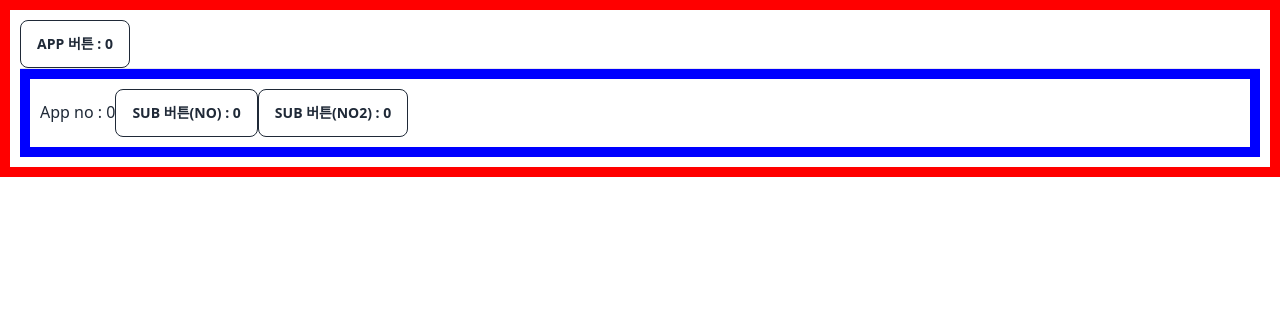
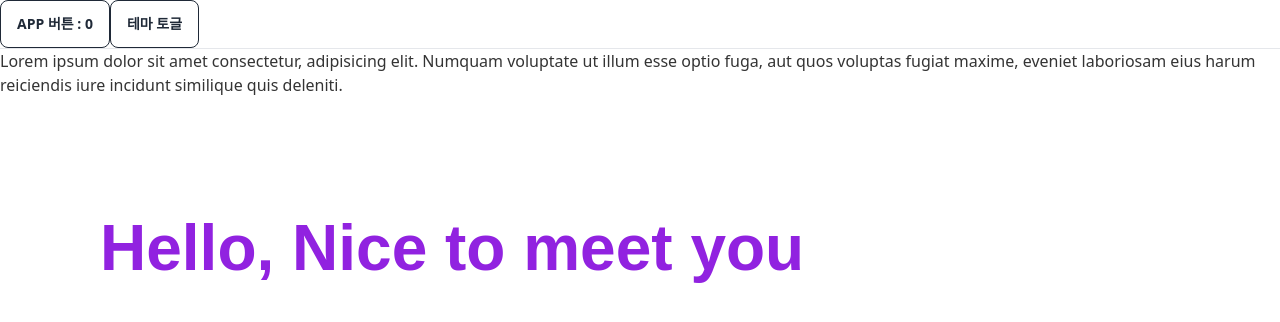
Before and after one commit to kkwonju/2023_04_react_test, a React (Create React App) app: page / in a window 1280 px wide. Shown: the top 322 px of the page. Built offline with nearby package versions, Linux system fonts and the light colour scheme; the HTML template or start-up script is replaced by a standard one; a web font is replaced by a local one.

Commit message:
dark모드

```diff
--- a/src/App.js
+++ b/src/App.js
@@ -1,64 +1,40 @@
 import React, { useEffect, useState } from "react";
 
 let AppCallCount = 0;
-let SubCallCount = 0;
-
-function Sub({ appNo }) {
-  SubCallCount++;
-  console.log(`SubCallCount : ${SubCallCount}`);
-
-  const [no, setNo] = useState(0);
-  const [no2, setNo2] = useState(0);
-
-  useEffect(() => {
-    console.log('effect 1 : 단 한 번 실행');
-  }, []);
-
-  useEffect(() => {
-    console.log('effect 2 : 부모(App)의 appNo가 바뀔 때마다 실행');
-  }, [appNo]);
-
-  useEffect(() => {
-    console.log('effect 3 : 나(Sub)의 no가 바뀔 때마다 실행');
-  }, [no]);
-
-  useEffect(() => {
-    console.log('effect 4 : appNo 혹은 no가 변경될 때마다 실행');
-  }, [appNo, no]);
-
-  useEffect(() => {
-    console.log('effect 5 : 매번 실행');
-  });
-
-  return (
-    <>
-      <div style={{ border: "10px solid blue", padding: 10 }}>
-        App no : {appNo}
-        <button className="btn btn-outline" onClick={() => setNo(no + 1)}>
-          Sub 버튼(No) : {no}
-        </button>
-        <button className="btn btn-outline" onClick={() => setNo2(no2 + 1)}>
-          Sub 버튼(No2) : {no2}
-        </button>
-      </div>
-    </>
-  );
-}
 
 function App() {
   AppCallCount++;
   console.log(`AppCallCount : ${AppCallCount}`);
 
   const [no, setNo] = useState(0);
+  const [isDark, setIsDark] = useState(false);
+
+  useEffect(() => {
+    const html = document.getElementsByTagName("html")[0];
+
+    if (isDark) {
+      html.classList.add("dark");
+    } else {
+      html.classList.remove("dark");
+    }
+  }, [isDark]);
 
   return (
     <>
-      <div style={{ border: "10px solid red", padding: 10 }}>
+      <div>
         <button className="btn btn-outline" onClick={() => setNo(no + 1)}>
           App 버튼 : {no}
         </button>
+        <button className="btn btn-outline" onClick={() => setIsDark(!isDark)}>
+          테마 토글
+        </button>
+
         <hr />
-        <Sub appNo={no}/>
+
+        <div>
+          Lorem ipsum dolor sit amet consectetur, adipisicing elit. Numquam voluptate ut illum esse optio fuga, aut quos voluptas fugiat maxime, eveniet laboriosam eius harum reiciendis iure incidunt similique quis deleniti.
+        </div>
+        <h1 className="color-primary">Hello, Nice to meet you</h1>
       </div>
     </>
   );
--- a/src/index.css
+++ b/src/index.css
@@ -111,3 +111,35 @@ h1 {
     font-size: 1.6em;
     top: 420px;
 }
+
+/* 테마 시작 */
+
+/* 테마 light */
+:root {
+    --background-color:white;
+    --text-color:#343434;
+    --primary-color-1:#9122e0;
+  }
+
+  /* 테마 dark */
+  :root.dark {
+    --background-color:#343434;
+    --text-color:white;
+    --primary-color-1:#9122e0;
+  }
+
+  :root {
+    color:var(--text-color);
+    background-color:var(--background-color);
+    transition: all 2s;
+  }
+
+  .color-primary {
+    color:var(--primary-color-1);
+  }
+
+  :root.dark .color-primary {
+    filter:brightness(150%);
+  }
+
+  /* 테마 끝 */
```
